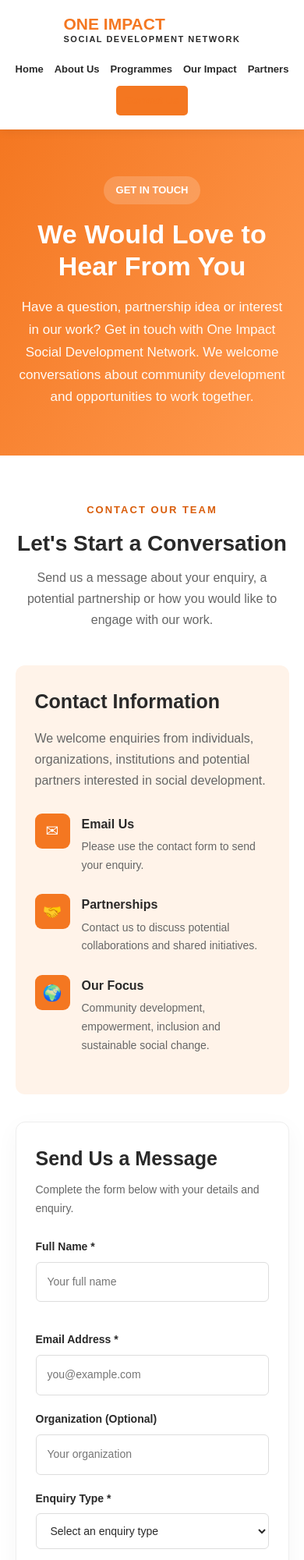
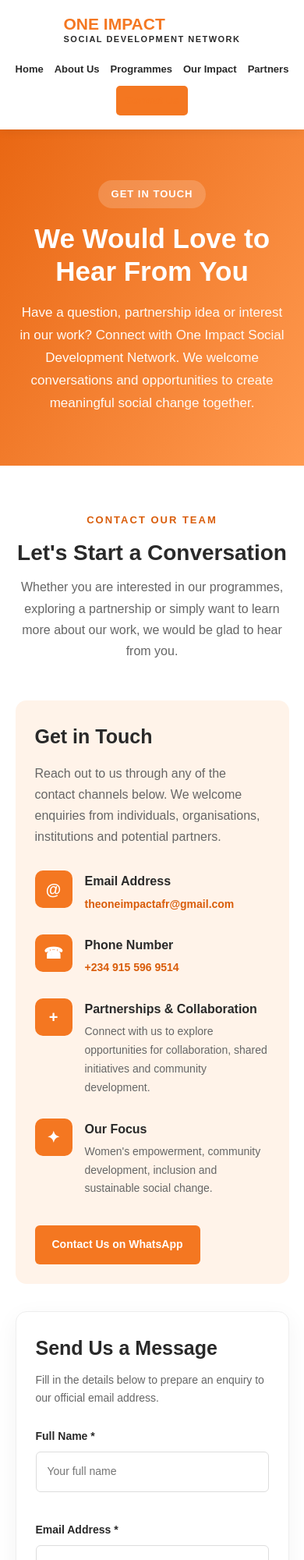
Before and after one commit to emmanuelagbaji11/one-impact-website, a plain HTML site: page contact.html in a window 390 px wide. Shown: the top 2000 px of the page at 78% size. Drawn offline with Linux system fonts and the light colour scheme.

Commit message:
Enhance contact page with SEO and style updates
Added a meta description for SEO and improved text clarity in various sections. Adjusted styles for better layout and responsiveness.

```diff
--- a/contact.html
+++ b/contact.html
@@ -5,6 +5,8 @@
     <meta name="viewport" content="width=device-width, initial-scale=1.0">
 
     <title>Contact Us | One Impact Social Development Network</title>
+
+    <meta name="description" content="Get in touch with One Impact Social Development Network for enquiries, partnerships and opportunities to support community development.">
 
     <style>
         * {
@@ -45,6 +47,7 @@
         }
 
         /* Navigation */
+
         header {
             background: var(--white);
             box-shadow: 0 2px 12px rgba(0, 0, 0, 0.07);
@@ -87,7 +90,7 @@
             color: var(--dark);
             font-size: 14px;
             font-weight: 600;
-            transition: color 0.3s;
+            transition: 0.3s;
         }
 
         .nav-links a:hover,
@@ -108,25 +111,27 @@
         }
 
         /* Hero */
+
         .hero {
-            background: linear-gradient(120deg, #f47721, #ff9a50);
+            background: linear-gradient(120deg, #e96713, #ff9a50);
             color: var(--white);
-            padding: 85px 0;
+            padding: 90px 0;
             text-align: center;
         }
 
         .eyebrow {
             display: inline-block;
             background: rgba(255, 255, 255, 0.18);
-            padding: 7px 16px;
+            padding: 7px 17px;
             border-radius: 30px;
             font-size: 13px;
             font-weight: bold;
+            letter-spacing: 1px;
             margin-bottom: 18px;
         }
 
         .hero h1 {
-            font-size: clamp(34px, 5vw, 52px);
+            font-size: clamp(35px, 5vw, 53px);
             line-height: 1.2;
             margin-bottom: 18px;
         }
@@ -139,14 +144,15 @@
         }
 
         /* Contact section */
+
         .contact-section {
-            padding: 75px 0;
+            padding: 80px 0;
         }
 
         .section-heading {
             text-align: center;
             max-width: 750px;
-            margin: 0 auto 45px;
+            margin: 0 auto 50px;
         }
 
         .section-heading .label {
@@ -158,7 +164,7 @@
         }
 
         .section-heading h2 {
-            font-size: clamp(28px, 4vw, 38px);
+            font-size: clamp(28px, 4vw, 39px);
             line-height: 1.3;
             margin: 12px 0;
         }
@@ -171,14 +177,15 @@
             display: grid;
             grid-template-columns: 0.9fr 1.1fr;
             gap: 35px;
-            align-items: start;
+            align-items: stretch;
         }
 
         /* Contact information */
+
         .contact-info {
             background: var(--light-orange);
-            border-radius: 12px;
-            padding: 35px;
+            border-radius: 14px;
+            padding: 38px;
         }
 
         .contact-info h3 {
@@ -188,29 +195,31 @@
 
         .contact-info > p {
             color: var(--gray);
-            margin-bottom: 28px;
+            margin-bottom: 30px;
         }
 
         .info-item {
             display: flex;
             align-items: flex-start;
-            gap: 15px;
-            margin-bottom: 25px;
+            gap: 16px;
+            margin-bottom: 27px;
         }
 
         .info-icon {
-            min-width: 45px;
-            height: 45px;
+            min-width: 48px;
+            height: 48px;
             display: flex;
             align-items: center;
             justify-content: center;
             background: var(--orange);
             color: var(--white);
-            border-radius: 9px;
+            border-radius: 10px;
             font-size: 20px;
+            font-weight: bold;
         }
 
         .info-item h4 {
+            font-size: 16px;
             margin-bottom: 4px;
         }
 
@@ -222,15 +231,38 @@
 
         .info-item a {
             color: var(--orange-dark);
+            font-weight: 600;
+            transition: 0.3s;
+        }
+
+        .info-item a:hover {
+            text-decoration: underline;
+        }
+
+        .whatsapp-btn {
+            display: inline-block;
+            margin-top: 8px;
+            padding: 13px 22px;
+            background: var(--orange);
+            color: var(--white);
+            border-radius: 6px;
+            font-size: 14px;
+            font-weight: bold;
+            transition: 0.3s;
+        }
+
+        .whatsapp-btn:hover {
+            background: var(--orange-dark);
         }
 
         /* Contact form */
+
         .contact-form {
-            padding: 35px;
+            padding: 38px;
             background: var(--white);
             border: 1px solid #eeeeee;
-            border-radius: 12px;
-            box-shadow: 0 8px 30px rgba(0, 0, 0, 0.04);
+            border-radius: 14px;
+            box-shadow: 0 8px 30px rgba(0, 0, 0, 0.05);
         }
 
         .contact-form h3 {
@@ -273,7 +305,7 @@
             background: var(--white);
             color: var(--dark);
             outline: none;
-            transition: border-color 0.3s, box-shadow 0.3s;
+            transition: 0.3s;
         }
 
         .form-group input:focus,
@@ -284,7 +316,7 @@
         }
 
         .form-group textarea {
-            min-height: 140px;
+            min-height: 145px;
             resize: vertical;
         }
 
@@ -298,7 +330,7 @@
             font-size: 15px;
             font-weight: 800;
             cursor: pointer;
-            transition: background 0.3s;
+            transition: 0.3s;
         }
 
         .submit-btn:hover {
@@ -306,21 +338,22 @@
         }
 
         .form-note {
-            margin-top: 12px;
+            margin-top: 13px;
             color: var(--gray);
             font-size: 12px;
         }
 
         /* Call to action */
+
         .cta {
             background: var(--orange);
             color: var(--white);
             text-align: center;
-            padding: 65px 20px;
+            padding: 70px 20px;
         }
 
         .cta h2 {
-            font-size: clamp(27px, 4vw, 37px);
+            font-size: clamp(27px, 4vw, 38px);
             margin-bottom: 12px;
         }
 
@@ -331,6 +364,7 @@
         }
 
         /* Footer */
+
         footer {
             background: #242424;
             color: var(--white);
@@ -365,10 +399,16 @@
             color: #d0d0d0;
             font-size: 14px;
             margin-bottom: 9px;
+            transition: 0.3s;
         }
 
         .footer-links a:hover {
             color: var(--orange);
+        }
+
+        .footer-contact a {
+            color: #d0d0d0;
+            overflow-wrap: anywhere;
         }
 
         .copyright {
@@ -380,6 +420,7 @@
         }
 
         /* Mobile responsiveness */
+
         @media (max-width: 900px) {
             .navbar {
                 flex-direction: column;
@@ -398,7 +439,7 @@
 
         @media (max-width: 600px) {
             .hero {
-                padding: 60px 0;
+                padding: 65px 0;
             }
 
             .contact-section {
@@ -432,8 +473,11 @@
 
 <body>
 
+    <!-- Navigation -->
+
     <header>
         <div class="container navbar">
+
             <a href="index.html" class="logo">
                 ONE IMPACT
                 <span>Social Development Network</span>
@@ -447,99 +491,168 @@
                 <a href="partners.html">Partners</a>
                 <a href="contact.html" class="contact-link active">Contact Us</a>
             </nav>
+
         </div>
     </header>
 
     <main>
 
+        <!-- Hero Section -->
+
         <section class="hero">
             <div class="container">
+
                 <span class="eyebrow">GET IN TOUCH</span>
 
                 <h1>We Would Love to Hear From You</h1>
 
                 <p>
-                    Have a question, partnership idea or interest in our
-                    work? Get in touch with One Impact Social Development
-                    Network. We welcome conversations about community
-                    development and opportunities to work together.
+                    Have a question, partnership idea or interest in our work?
+                    Connect with One Impact Social Development Network.
+                    We welcome conversations and opportunities to create
+                    meaningful social change together.
                 </p>
+
             </div>
         </section>
 
+        <!-- Contact Section -->
+
         <section class="contact-section">
+
             <div class="container">
 
                 <div class="section-heading">
-                    <span class="label">Contact Our Team</span>
+
+                    <span class="label">CONTACT OUR TEAM</span>
 
                     <h2>Let's Start a Conversation</h2>
 
                     <p>
-                        Send us a message about your enquiry, a potential
-                        partnership or how you would like to engage with
-                        our work.
+                        Whether you are interested in our programmes,
+                        exploring a partnership or simply want to learn
+                        more about our work, we would be glad to hear from you.
                     </p>
+
                 </div>
 
                 <div class="contact-layout">
 
+                    <!-- Contact Information -->
+
                     <div class="contact-info">
-                        <h3>Contact Information</h3>
+
+                        <h3>Get in Touch</h3>
 
                         <p>
-                            We welcome enquiries from individuals,
-                            organizations, institutions and potential
-                            partners interested in social development.
+                            Reach out to us through any of the contact
+                            channels below. We welcome enquiries from
+                            individuals, organisations, institutions
+                            and potential partners.
                         </p>
 
                         <div class="info-item">
-                            <div class="info-icon" aria-hidden="true">✉</div>
+
+                            <div class="info-icon" aria-hidden="true">
+                                @
+                            </div>
+
                             <div>
-                                <h4>Email Us</h4>
+                                <h4>Email Address</h4>
+
                                 <p>
-                                    Please use the contact form to send
-                                    your enquiry.
+                                    <a href="mailto:theoneimpactafr@gmail.com">
+                                        theoneimpactafr@gmail.com
+                                    </a>
                                 </p>
                             </div>
+
                         </div>
 
                         <div class="info-item">
-                            <div class="info-icon" aria-hidden="true">🤝</div>
+
+                            <div class="info-icon" aria-hidden="true">
+                                ☎
+                            </div>
+
                             <div>
-                                <h4>Partnerships</h4>
+                                <h4>Phone Number</h4>
+
                                 <p>
-                                    Contact us to discuss potential
-                                    collaborations and shared initiatives.
+                                    <a href="tel:+2349155969514">
+                                        +234 915 596 9514
+                                    </a>
                                 </p>
                             </div>
+
                         </div>
 
                         <div class="info-item">
-                            <div class="info-icon" aria-hidden="true">🌍</div>
+
+                            <div class="info-icon" aria-hidden="true">
+                                +
+                            </div>
+
+                            <div>
+                                <h4>Partnerships & Collaboration</h4>
+
+                                <p>
+                                    Connect with us to explore opportunities
+                                    for collaboration, shared initiatives
+                                    and community development.
+                                </p>
+                            </div>
+
+                        </div>
+
+                        <div class="info-item">
+
+                            <div class="info-icon" aria-hidden="true">
+                                ✦
+                            </div>
+
                             <div>
                                 <h4>Our Focus</h4>
+
                                 <p>
-                                    Community development, empowerment,
-                                    inclusion and sustainable social change.
+                                    Women's empowerment, community
+                                    development, inclusion and sustainable
+                                    social change.
                                 </p>
                             </div>
+
                         </div>
+
+                        <a
+                            href="https://wa.me/2349155969514"
+                            class="whatsapp-btn"
+                            target="_blank"
+                            rel="noopener noreferrer"
+                        >
+                            Contact Us on WhatsApp
+                        </a>
+
                     </div>
 
+                    <!-- Contact Form -->
+
                     <div class="contact-form">
+
                         <h3>Send Us a Message</h3>
 
                         <p>
-                            Complete the form below with your details
-                            and enquiry.
+                            Fill in the details below to prepare an enquiry
+                            to our official email address.
                         </p>
 
                         <form id="contactForm">
 
                             <div class="form-row">
+
                                 <div class="form-group">
+
                                     <label for="name">Full Name *</label>
+
                                     <input
                                         type="text"
                                         id="name"
@@ -547,10 +660,13 @@
                                         placeholder="Your full name"
                                         required
                                     >
+
                                 </div>
 
                                 <div class="form-group">
+
                                     <label for="email">Email Address *</label>
+
                                     <input
                                         type="email"
                                         id="email"
@@ -558,37 +674,66 @@
                                         placeholder="you@example.com"
                                         required
                                     >
+
                                 </div>
+
                             </div>
 
                             <div class="form-group">
+
                                 <label for="organization">
-                                    Organization (Optional)
+                                    Organisation (Optional)
                                 </label>
 
                                 <input
                                     type="text"
                                     id="organization"
                                     name="organization"
-                                    placeholder="Your organization"
+                                    placeholder="Your organisation"
                                 >
+
                             </div>
 
                             <div class="form-group">
+
                                 <label for="subject">Enquiry Type *</label>
 
                                 <select id="subject" name="subject" required>
-                                    <option value="">Select an enquiry type</option>
-                                    <option value="General Enquiry">General Enquiry</option>
-                                    <option value="Partnership">Partnership Opportunity</option>
-                                    <option value="Programmes">Our Programmes</option>
-                                    <option value="Volunteering">Volunteering</option>
-                                    <option value="Support">Support and Collaboration</option>
-                                    <option value="Other">Other</option>
+
+                                    <option value="">
+                                        Select an enquiry type
+                                    </option>
+
+                                    <option value="General Enquiry">
+                                        General Enquiry
+                                    </option>
+
+                                    <option value="Partnership Opportunity">
+                                        Partnership Opportunity
+                                    </option>
+
+                                    <option value="Programmes">
+                                        Our Programmes
+                                    </option>
+
+                                    <option value="Volunteering">
+                                        Volunteering
+                                    </option>
+
+                                    <option value="Support and Collaboration">
+                                        Support and Collaboration
+                                    </option>
+
+                                    <option value="Other">
+                                        Other
+                                    </option>
+
                                 </select>
+
                             </div>
 
                             <div class="form-group">
+
                                 <label for="message">Your Message *</label>
 
                                 <textarea
@@ -597,6 +742,7 @@
                                     placeholder="Tell us how we can help..."
                                     required
                                 ></textarea>
+
                             </div>
 
                             <button type="submit" class="submit-btn">
@@ -604,20 +750,27 @@
                             </button>
 
                             <p class="form-note">
-                                Please note: this form needs to be connected
-                                to a form service or email system before
-                                messages can be delivered to the organization.
+                                Submitting this form opens your email
+                                application with your message prepared.
+                                You will need to send the email from there.
                             </p>
 
                         </form>
+
                     </div>
 
                 </div>
+
             </div>
+
         </section>
 
+        <!-- Call to Action -->
+
         <section class="cta">
+
             <div class="container">
+
                 <h2>Let's Make a Difference Together</h2>
 
                 <p>
@@ -625,64 +778,130 @@
                     collaboration and shared commitment. We look forward
                     to connecting with you.
                 </p>
+
             </div>
+
         </section>
 
     </main>
 
+    <!-- Footer -->
+
     <footer>
+
         <div class="container">
 
             <div class="footer-content">
+
                 <div class="footer-about">
+
                     <h3>One Impact Social Development Network</h3>
 
                     <p>
-                        Working towards inclusive communities, meaningful
-                        opportunities and sustainable social development.
+                        Working towards inclusive communities,
+                        meaningful opportunities and sustainable
+                        social development.
                     </p>
+
                 </div>
 
                 <div class="footer-links">
+
                     <h4>Quick Links</h4>
+
                     <a href="index.html">Home</a>
                     <a href="about.html">About Us</a>
                     <a href="programmes.html">Programmes</a>
                     <a href="impact.html">Our Impact</a>
+
                 </div>
 
-                <div class="footer-links">
-                    <h4>Explore</h4>
+                <div class="footer-links footer-contact">
+
+                    <h4>Contact</h4>
+
                     <a href="partners.html">Our Partners</a>
                     <a href="contact.html">Contact Us</a>
+
+                    <a href="mailto:theoneimpactafr@gmail.com">
+                        Email Us
+                    </a>
+
+                    <a href="tel:+2349155969514">
+                        +234 915 596 9514
+                    </a>
+
                 </div>
+
             </div>
 
             <div class="copyright">
+
                 &copy; <span id="year"></span>
                 One Impact Social Development Network.
                 All rights reserved.
+
             </div>
 
         </div>
+
     </footer>
 
     <script>
+
+        // Automatically update copyright year
+
         document.getElementById("year").textContent =
             new Date().getFullYear();
+
+
+        // Prepare contact form message in the visitor's email application
 
         document.getElementById("contactForm").addEventListener(
             "submit",
             function(event) {
+
                 event.preventDefault();
 
-                alert(
-                    "Thank you for contacting us. This form is not connected " +
-                    "to an email service yet, so your message has not been sent. " +
-                    "Please contact the organization through its verified contact details."
-                );
+                const name =
+                    document.getElementById("name").value.trim();
+
+                const email =
+                    document.getElementById("email").value.trim();
+
+                const organization =
+                    document.getElementById("organization").value.trim();
+
+                const subject =
+                    document.getElementById("subject").value;
+
+                const message =
+                    document.getElementById("message").value.trim();
+
+
+                const emailSubject =
+                    encodeURIComponent(subject + " - Website Enquiry");
+
+                const emailBody =
+                    encodeURIComponent(
+                        "Name: " + name + "\n" +
+                        "Email: " + email + "\n" +
+                        "Organisation: " + (organization || "Not provided") +
+                        "\n\nMessage:\n" + message
+                    );
+
+
+                const mailtoLink =
+                    "mailto:theoneimpactafr@gmail.com" +
+                    "?subject=" + emailSubject +
+                    "&body=" + emailBody;
+
+
+                window.location.href = mailtoLink;
+
             }
         );
+
     </script>
 
 </body>
```
